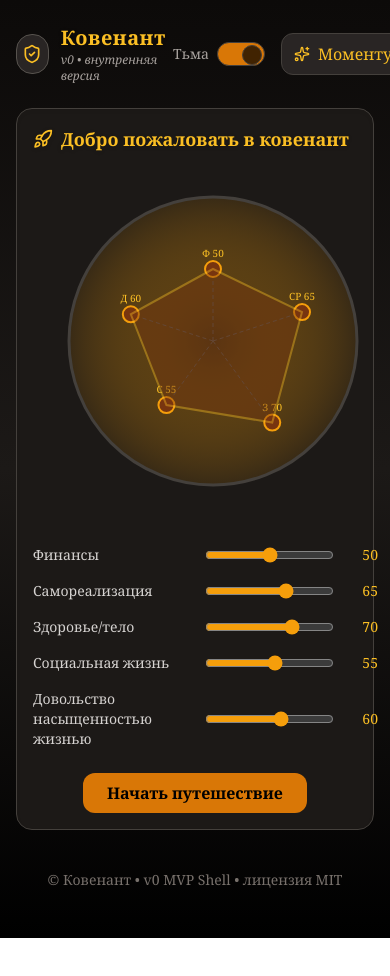
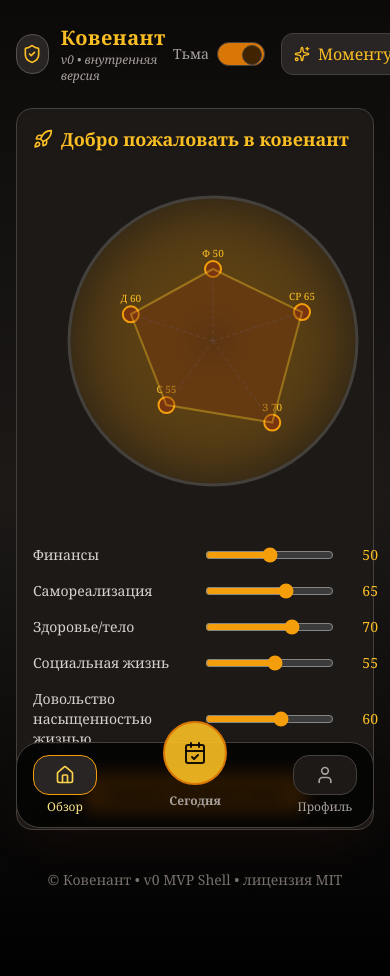
Before and after one commit to DaniilZhavner/covenant-ui, a React (Vite) app: page / in a window 390 px wide. Shown: the top 976 px of the page. Before the commit the page ends 938 px from the top, so only its background shows below. Built offline with nearby package versions, Linux system fonts and the light colour scheme.

Commit message:
Add mobile bottom tab navigation with Today view

```diff
--- a/src/CovenantApp.jsx
+++ b/src/CovenantApp.jsx
@@ -1,6 +1,6 @@
 import React, { useEffect, useState } from "react";
 import { motion } from "framer-motion";
-import { ShieldCheck, Sparkles, Rocket, Flame, Plus, Trash2, Maximize2, CheckCircle2, Target, X } from "lucide-react";
+import { ShieldCheck, Sparkles, Rocket, Flame, Plus, Trash2, Maximize2, CheckCircle2, Target, X, Home, CalendarCheck, User } from "lucide-react";
 import { LineChart, Line, XAxis, YAxis, CartesianGrid, Tooltip, ResponsiveContainer } from "recharts";
 
 
@@ -366,6 +366,191 @@ function TodayTaskAdder({ categories, onAdd }){
   );
 }
 
+function MobileTodayPage({
+  balance,
+  goals,
+  todayTaskEntries,
+  categories,
+  onAddTodayTask,
+  onToggleGoal,
+  onToggleTask,
+  onRemoveToday,
+  onEditDue,
+}) {
+  return (
+    <div className="space-y-8 pb-32">
+      <section>
+        <h2 className="text-lg text-amber-400 mb-3">Цели по категориям</h2>
+        <div className="-mx-4 px-4 overflow-x-auto">
+          <div className="flex gap-3 pb-2">
+            {balance.map((area) => {
+              const areaGoals = goals[area.title] || [];
+              return (
+                <div
+                  key={area.title}
+                  className="min-w-[240px] flex-shrink-0 rounded-2xl border border-stone-700 bg-stone-900/70 p-4"
+                >
+                  <div className="flex items-center gap-2 text-sm font-semibold text-stone-200">
+                    <span className="inline-flex h-6 w-6 items-center justify-center rounded-full bg-stone-800 border border-stone-700 text-amber-400 text-xs">
+                      {area.short}
+                    </span>
+                    {area.title}
+                  </div>
+                  <div className="mt-3 space-y-2">
+                    {areaGoals.length === 0 ? (
+                      <p className="text-xs text-stone-500">Целей пока нет.</p>
+                    ) : (
+                      areaGoals.map((goal) => (
+                        <label
+                          key={goal.id}
+                          className="flex items-center gap-2 rounded-xl bg-stone-950/40 px-3 py-2 text-sm"
+                        >
+                          <input
+                            type="checkbox"
+                            checked={!!goal.done}
+                            onChange={() => onToggleGoal(area.title, goal.id)}
+                            className="accent-amber-500 h-4 w-4"
+                          />
+                          <span className={goal.done ? "line-through text-stone-500" : "text-stone-200"}>
+                            {goal.title}
+                          </span>
+                          <span className="ml-auto text-xs text-amber-400">+{goal.increment}</span>
+                        </label>
+                      ))
+                    )}
+                  </div>
+                </div>
+              );
+            })}
+          </div>
+        </div>
+      </section>
+
+      <section>
+        <h2 className="text-lg text-amber-400 mb-3">Задачи на сегодня</h2>
+        <div className="rounded-2xl border border-stone-800 bg-stone-950/40 p-4">
+          <TodayTaskAdder categories={categories} onAdd={onAddTodayTask} />
+        </div>
+        {todayTaskEntries.length === 0 ? (
+          <p className="mt-4 text-sm text-stone-500">На сегодня задач пока нет. Добавь первую.</p>
+        ) : (
+          <ul className="mt-4 space-y-3">
+            {todayTaskEntries.map(({ cat, task }, index) => (
+              <li
+                key={task.id}
+                className="rounded-2xl border border-stone-700 bg-stone-900/70 p-4 space-y-2"
+              >
+                <div className="flex items-center gap-3">
+                  <input
+                    type="checkbox"
+                    checked={!!task.done}
+                    onChange={() => onToggleTask(cat, task.id)}
+                    className="accent-amber-500 h-4 w-4"
+                  />
+                  <span className={task.done ? "line-through text-stone-500" : "text-stone-100"}>{task.text}</span>
+                  <span className="ml-auto text-xs text-stone-400">{cat}</span>
+                  <button
+                    onClick={() => onRemoveToday(index)}
+                    className="ml-2 text-stone-400 hover:text-amber-400"
+                    title="Удалить из Сегодня"
+                  >
+                    ✕
+                  </button>
+                </div>
+                <div className="flex flex-wrap items-center gap-2 text-xs text-stone-400">
+                  <span
+                    className={`px-2 py-0.5 rounded-full border ${
+                      task.difficulty === 'easy'
+                        ? 'border-emerald-700 text-emerald-400'
+                        : task.difficulty === 'medium'
+                        ? 'border-amber-700 text-amber-400'
+                        : 'border-red-700 text-red-400'
+                    }`}
+                  >
+                    {task.difficulty === 'easy'
+                      ? 'простая'
+                      : task.difficulty === 'medium'
+                      ? 'средняя'
+                      : 'тяжёлая'}
+                  </span>
+                  {task.due && <span>{new Date(task.due).toLocaleString()}</span>}
+                </div>
+                <div>
+                  <button
+                    onClick={() => onEditDue(index)}
+                    className="text-xs text-stone-400 hover:text-amber-400 underline underline-offset-2"
+                  >
+                    Не сегодня
+                  </button>
+                </div>
+              </li>
+            ))}
+          </ul>
+        )}
+      </section>
+    </div>
+  );
+}
+
+function BottomTabBar({ activeTab, onChange }) {
+  const tabs = [
+    { key: 'overview', label: 'Обзор', icon: Home },
+    { key: 'today', label: 'Сегодня', icon: CalendarCheck },
+    { key: 'profile', label: 'Профиль', icon: User },
+  ];
+
+  return (
+    <nav className="fixed bottom-4 left-1/2 z-40 w-[min(420px,calc(100%-2rem))] -translate-x-1/2 rounded-3xl border border-stone-700 bg-black/80 px-4 py-3 shadow-2xl shadow-amber-900/10 backdrop-blur">
+      <div className="flex items-center justify-between">
+        {tabs.map((tab) => {
+          const Icon = tab.icon;
+          const isActive = activeTab === tab.key;
+
+          if (tab.key === 'today') {
+            return (
+              <button
+                key={tab.key}
+                onClick={() => onChange(tab.key)}
+                className="-mt-10 flex flex-col items-center"
+              >
+                <span
+                  className={`grid h-16 w-16 place-items-center rounded-full border-2 ${
+                    isActive ? 'border-amber-400 bg-amber-500 text-black shadow-lg shadow-amber-500/40' : 'border-amber-600 bg-amber-400/90 text-black/90'
+                  }`}
+                >
+                  <Icon className="h-6 w-6" />
+                </span>
+                <span className={`mt-2 text-xs font-semibold ${isActive ? 'text-amber-200' : 'text-stone-400'}`}>
+                  {tab.label}
+                </span>
+              </button>
+            );
+          }
+
+          return (
+            <button
+              key={tab.key}
+              onClick={() => onChange(tab.key)}
+              className="flex flex-col items-center gap-1 text-xs"
+            >
+              <span
+                className={`grid h-10 w-16 place-items-center rounded-2xl border ${
+                  isActive
+                    ? 'border-amber-500 bg-stone-800 text-amber-300'
+                    : 'border-stone-700 bg-stone-900 text-stone-400'
+                }`}
+              >
+                <Icon className="h-5 w-5" />
+              </span>
+              <span className={isActive ? 'text-amber-200' : 'text-stone-400'}>{tab.label}</span>
+            </button>
+          );
+        })}
+      </div>
+    </nav>
+  );
+}
+
 // ===================== GOALS =====================
 function GoalAdder({ onAdd, disabled=false, limit=3, count=0 }){
   const [open, setOpen] = useState(false);
@@ -420,6 +605,7 @@ export default function CovenantApp() {
   const [dark, setDark] = useState(true);
   const [balance, setBalance] = useState(defaultBalance);
   const [locked, setLocked] = useState(false);
+  const [activeTab, setActiveTab] = useState('overview');
 
   // Runtime checks (микро-тесты)
   useEffect(() => {
@@ -666,7 +852,21 @@ export default function CovenantApp() {
         </div>
       </motion.header>
 
-      <main className="max-w-6xl mx-auto px-4 pb-12">
+      <main className={`max-w-6xl mx-auto px-4 ${activeTab === 'today' ? 'pb-44 pt-6' : 'pb-24'}`}>
+        {activeTab === 'today' ? (
+          <MobileTodayPage
+            balance={balance}
+            goals={goals}
+            todayTaskEntries={todayTaskEntries}
+            categories={balance.map((b) => b.title)}
+            onAddTodayTask={addTask}
+            onToggleGoal={toggleGoal}
+            onToggleTask={toggleTask}
+            onRemoveToday={removeTodayAt}
+            onEditDue={openTodayDue}
+          />
+        ) : activeTab === 'overview' ? (
+          <>
             {/* Приветствие + колесо */}
             <Card className="shadow-inner mb-6">
               <CardHeader>
@@ -814,7 +1014,7 @@ export default function CovenantApp() {
                             {task.due && <span>{new Date(task.due).toLocaleString()}</span>}
                           </div>
                           <div className="pt-1">
-                        <button onClick={()=>{ setTodayDueEdit({ open:true, index, cat, id:task.id, value: toLocalInput(task.due) }); }} className="text-xs text-stone-400 hover:text-amber-400 underline underline-offset-2">Не сегодня</button>
+                            <button onClick={()=>openTodayDue(index)} className="text-xs text-stone-400 hover:text-amber-400 underline underline-offset-2">Не сегодня</button>
                           </div>
                         </li>
                       ))}
@@ -901,6 +1101,15 @@ export default function CovenantApp() {
             )}
 
             <footer className="text-center mt-10 text-sm text-stone-500"><p>© Ковенант • v0 MVP Shell • лицензия MIT</p></footer>
+          </>
+        ) : (
+          <div className="py-24 text-center text-stone-500 space-y-3">
+            <p className="text-lg text-stone-300">Раздел в разработке.</p>
+            <p className="text-sm">Здесь появится личный профиль и статистика пользователя.</p>
+          </div>
+        )}
+      </main>
+      <BottomTabBar activeTab={activeTab} onChange={setActiveTab} />
 
       {/* Modal: set date for Today task */}
       {todayDueEdit.open && (
@@ -916,7 +1125,6 @@ export default function CovenantApp() {
         </div>
       )}
 
-      </main>
     </div>
   );
 }
```
Lines whose indentation alone changed are shown as unchanged.
